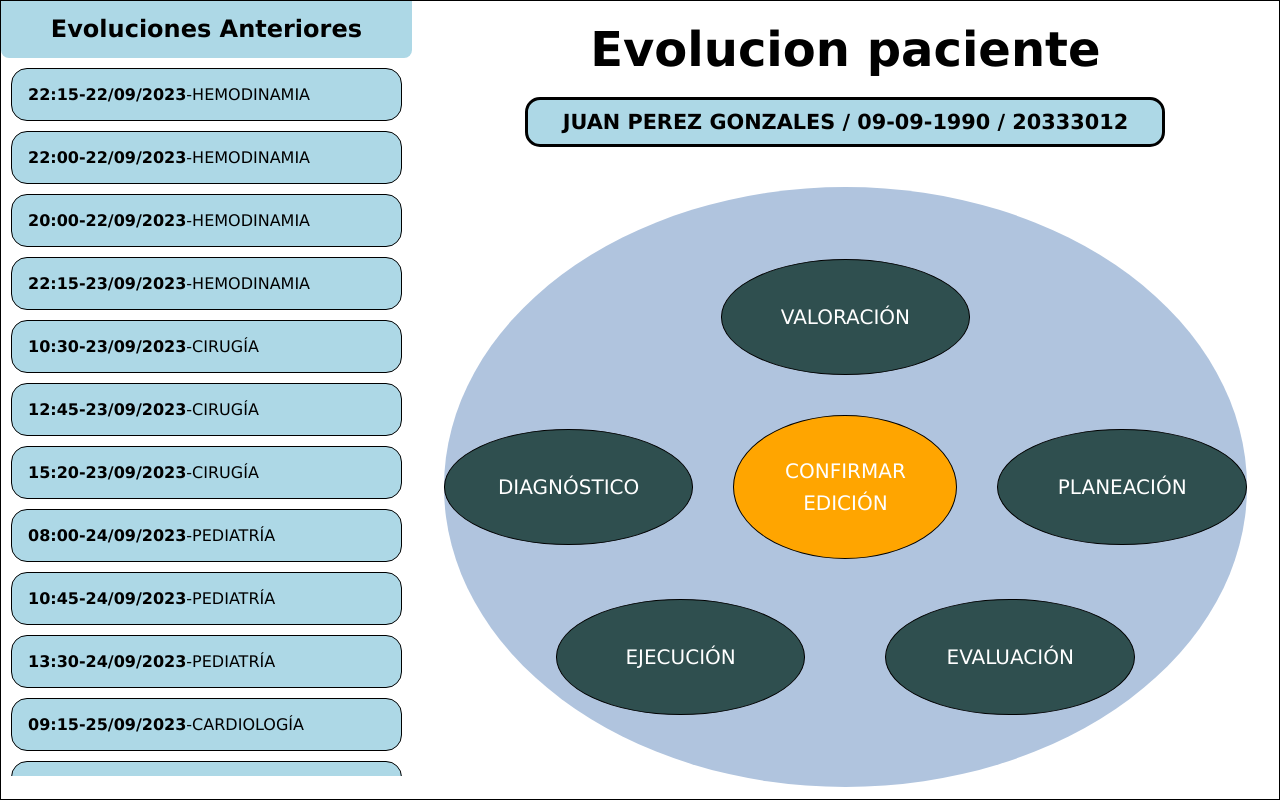
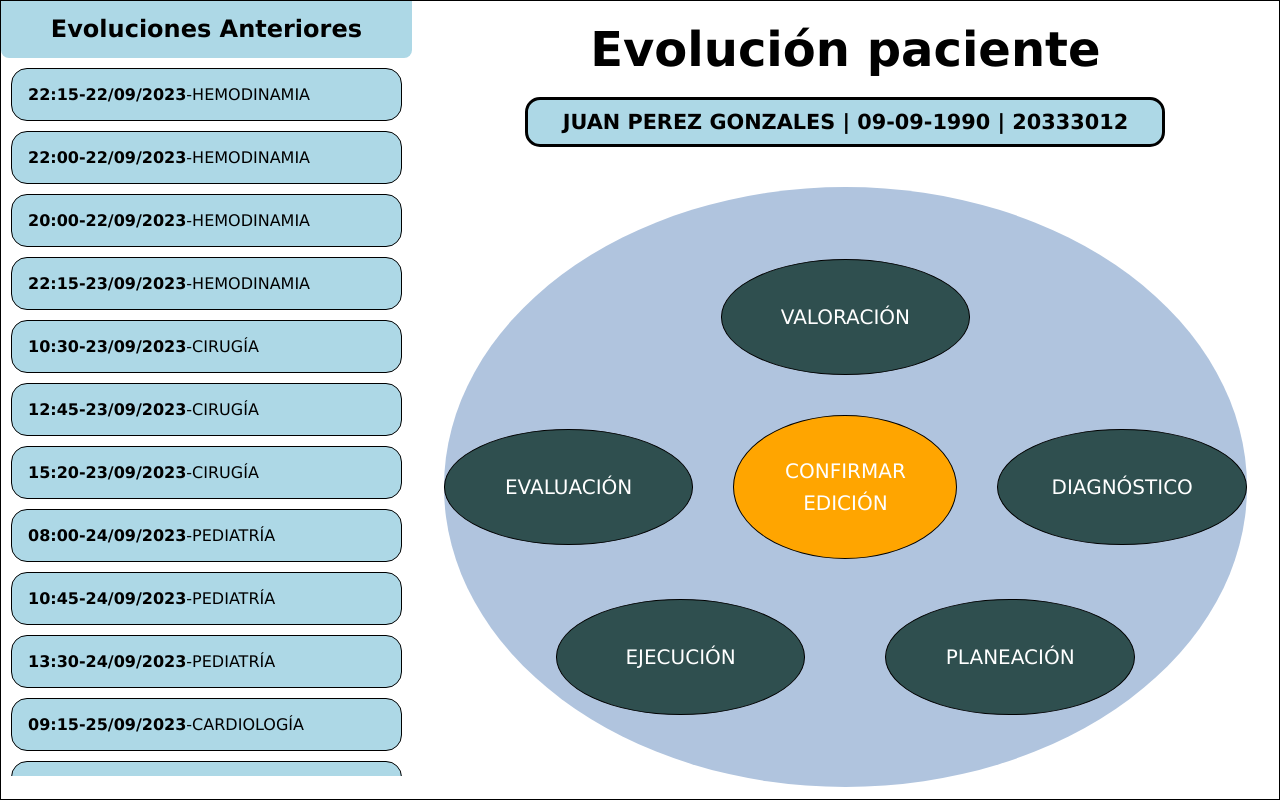
Before and after one commit to DanielAizcorbe/pae-v2, a React (Create React App) app: page / in a window 1280 px wide. Built offline with nearby package versions, Linux system fonts and the light colour scheme; the HTML template or start-up script is replaced by a standard one.

Commit message:
fix orden de las etapas

```diff
--- a/src/App.css
+++ b/src/App.css
@@ -2,11 +2,17 @@
   --color-texto: black;
   --fondo-resaltado: lightblue;
   --text-family: "Verdana", san-serif;
+  --validacion: "";
+  --planeacion: "";
+  --evaluacion: "";
+  --ejecucion: "";
+  --diagnostico: "";
 }
 
 * {
   font-family: var(--text-family);
   box-sizing: border-box;
+  user-select: none;
 }
 
 html,
--- a/src/App.js
+++ b/src/App.js
@@ -14,7 +14,7 @@ function App() {
         <EvoluacionesAnteriores />
         <main>
           <div className="main-container">
-            <h1>Evolucion paciente</h1>
+            <h1>Evolución paciente</h1>
             <DatosPaciente
               nombre={nombrePaciente}
               documento={documentoPaciente}
--- a/src/components/DatosPaciente.js
+++ b/src/components/DatosPaciente.js
@@ -4,7 +4,7 @@ const DatosPaciente = ({nombre, documento, fechaNac}) => {
     return (
         <div className="datos-paciente-container">
             {/*<h1>DATOS PACIENTE</h1>*/}
-            <span>{nombre + " / " + fechaNac + " / " + documento}</span>
+            <span>{nombre + " | " + fechaNac + " | " + documento}</span>
         </div>
     );
 }
--- a/src/components/EtapasEvolucion.js
+++ b/src/components/EtapasEvolucion.js
@@ -17,16 +17,17 @@ const EtapasEvolucion = () => {
             </div>
             <div className="mid">
                 <Etapa
-                    nombre={"DIAGNÓSTICO"}
-                    onClick={() => alert("abrir DIAGNÓSTICO")}
+                    nombre={"EVALUACIÓN"}
+                    onClick={() => alert("abrir EVALUACIÓN")}
                     completado={false}
                 />
                 <BotonCentral
                     flag={FALTA_CONFIRMAR_EDICION}
                 />
+
                 <Etapa
-                    nombre={"PLANEACIÓN"}
-                    onClick={() => alert("abrir PLANEACIÓN")}
+                    nombre={"DIAGNÓSTICO"}
+                    onClick={() => alert("abrir DIAGNÓSTICO")}
                     completado={false}
                 />
             </div>
@@ -37,8 +38,8 @@ const EtapasEvolucion = () => {
                     completado={false}
                 />
                 <Etapa
-                    nombre={"EVALUACIÓN"}
-                    onClick={() => alert("abrir EVALUACIÓN")}
+                    nombre={"PLANEACIÓN"}
+                    onClick={() => alert("abrir PLANEACIÓN")}
                     completado={false}
                 />
             </div>
```
